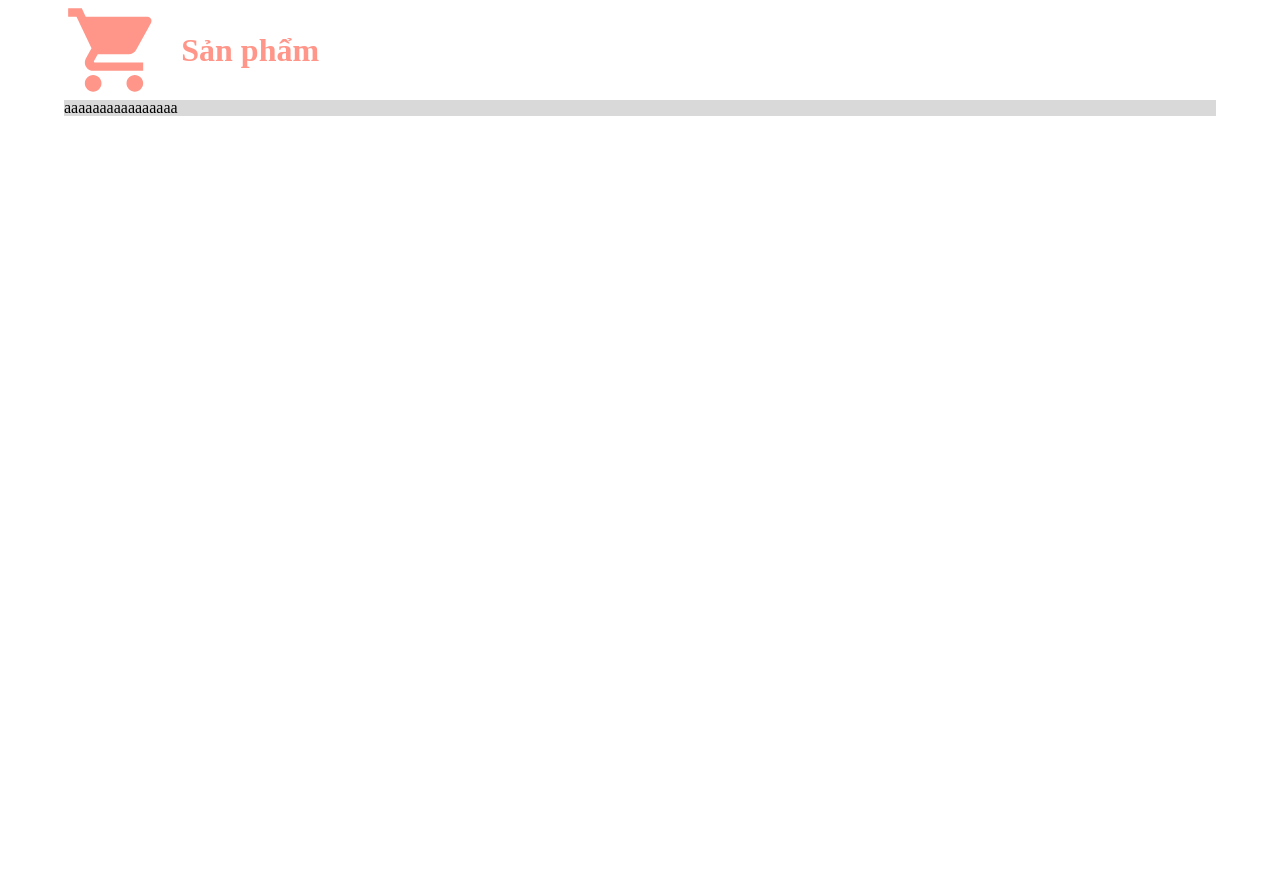
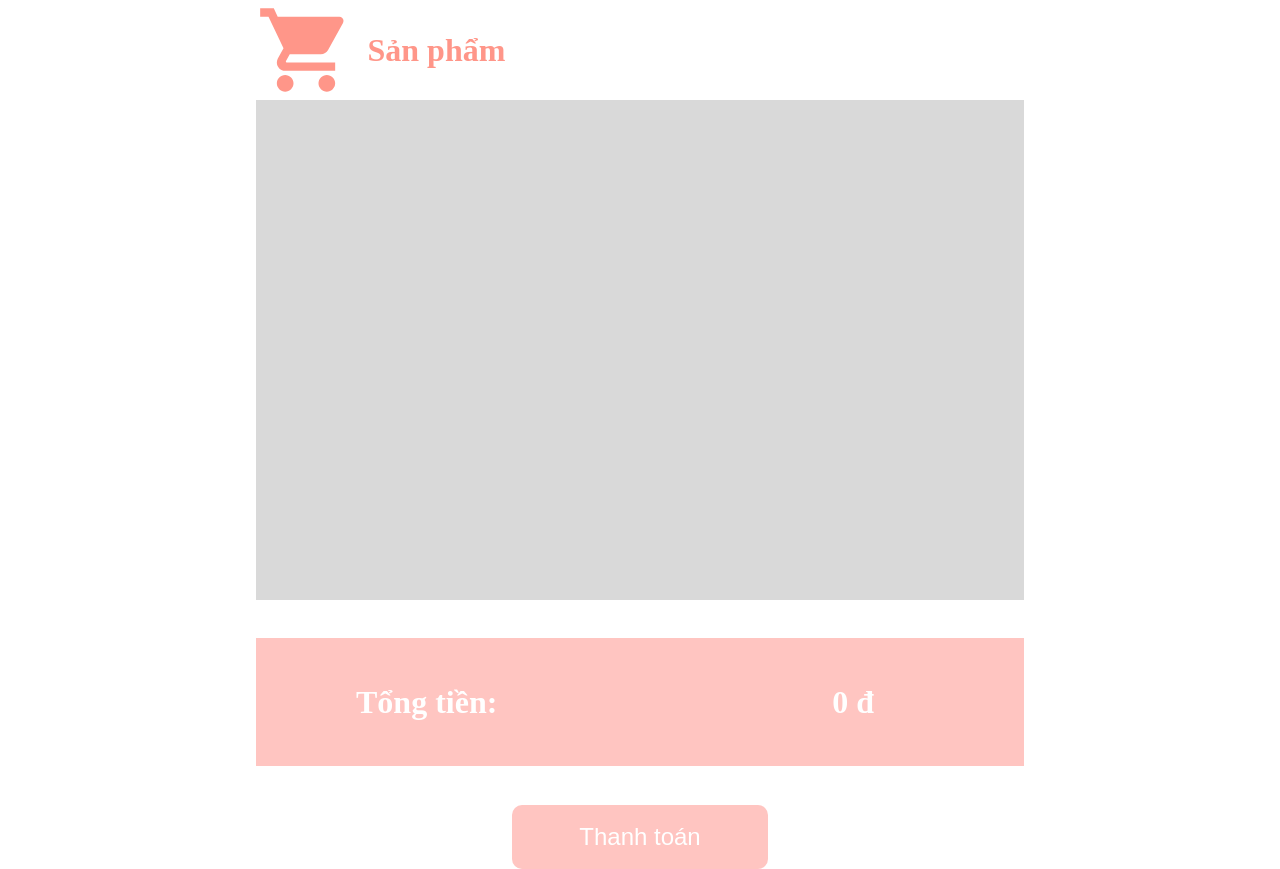
Before and after one commit to vuoanh291104/keshouhin_web, a plain HTML site: page Assets/html/Cart.html in a window 1280 px wide. Before the commit the page ends 800 px from the top, so only its background shows below. Drawn offline with Linux system fonts and the light colour scheme.

Commit message:
add page Gio hang SanPham

```diff
--- a/Assets/css/Cart.css
+++ b/Assets/css/Cart.css
@@ -11,7 +11,7 @@
 }
 
 .Cart {
-    width: 90%;
+    width: 60%;
     height: 100%;
 }
 
@@ -36,6 +36,56 @@
 
 .lsSanPham {
     width: 100%;
-    height: 70%;
+    min-height: 500px;
+    height: max-content;
     background-color: #D9D9D9;
+    display: flex;
+    flex-direction: column;
+    justify-content: center;
 }
+
+.tongTien {
+    width: 100%;
+    height: 128px;
+    display: flex;
+    margin: 5% 0;
+    background-color: var(--color-pink);
+    align-items: center;
+    position: relative;
+}
+
+.tongTien p {
+    font-size: 32px;
+    color: #FFF;
+    font-weight: bold;
+    font-family: var(--font-be-vietnam);
+}
+
+.labelTongTien {
+    position: absolute;
+    left: 0;
+    padding: 0 100px;
+}
+
+.intTien {
+    position: absolute;
+    right: 150px;
+}
+
+.btnThanhToan {
+    width: 100%;
+    height: max-content;
+    display: flex;
+    align-items: center;
+    justify-content: center;
+}
+
+.btnThanhToan button {
+    width: 256px;
+    height: 64px;
+    font-size: 24px;
+    border: none;
+    background-color: var(--color-pink);
+    color: #FFF;
+    border-radius: var(--br-sizeS);
+}
--- a/Assets/html/Cart.html
+++ b/Assets/html/Cart.html
@@ -17,7 +17,16 @@
                 <p>Sản phẩm</p>
             </div>
             <div class="lsSanPham">
-                aaaaaaaaaaaaaaaa
+
+            </div>
+            <div class="tongTien">
+                <p class="labelTongTien">
+                    Tổng tiền:
+                </p>
+                <p class="intTien">0 đ</p>
+            </div>
+            <div class="btnThanhToan">
+                <button>Thanh toán</button>
             </div>
         </div>
     </div>
```
